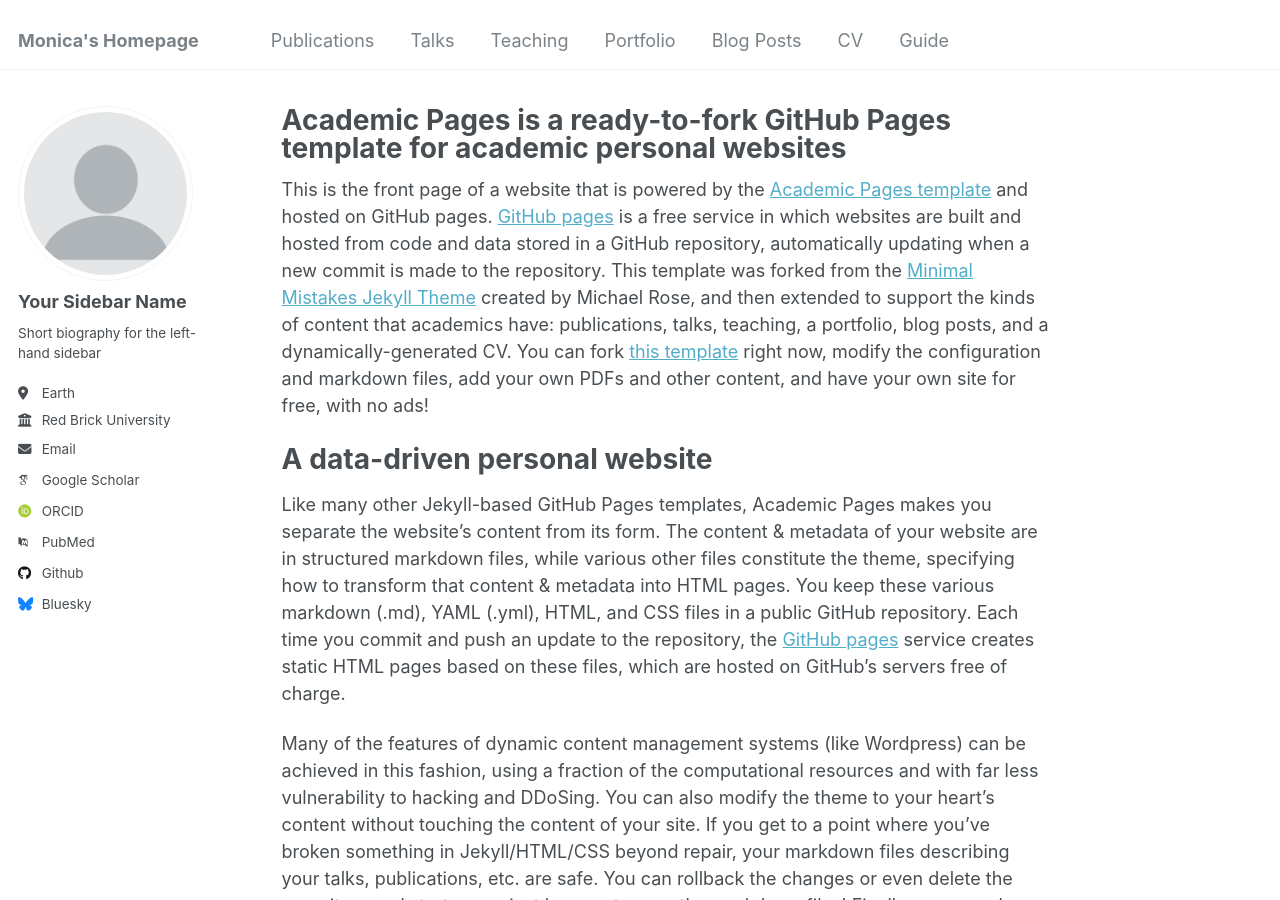
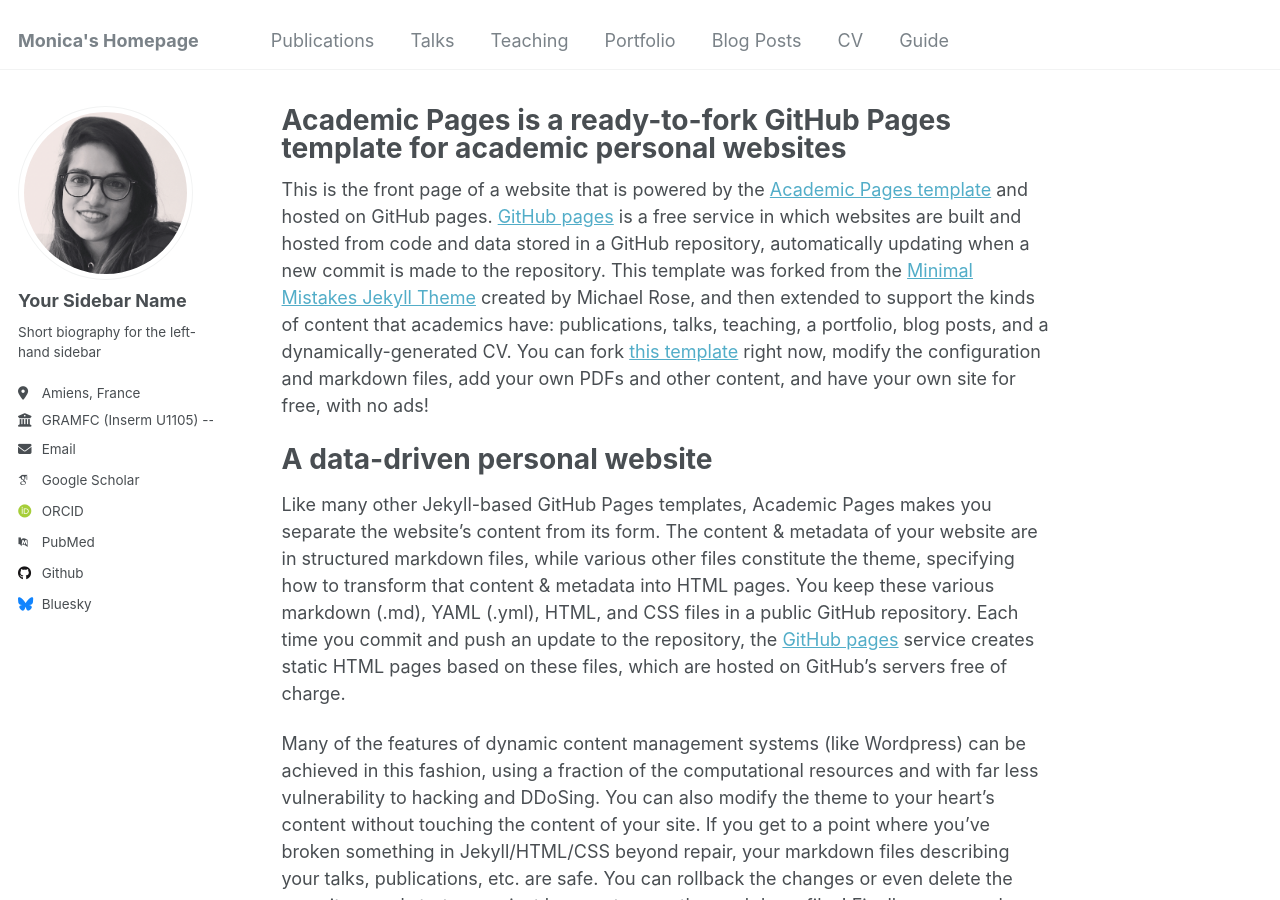
Before and after one commit to hahaharmonica/hahaharmonica.github.io, a Jekyll site: the page built from _pages/about.md, in a window 1280 px wide and 900 px high. Built offline with Jekyll 4.4.1, drawn with Linux system fonts in a browser that asks for light colours; some web fonts are replaced.

Commit message:
Update _config.yml

```diff
--- a/_config.yml
+++ b/_config.yml
@@ -21,12 +21,12 @@ repository               : "hahaharmonica.github.io"
 #               Additional customization can be done by editing /_includes/author-profile.html
 author:
   # Biographic information
-  avatar           : "profile.png"
+  avatar           : "profilephoto.png"
   name             : "Your Sidebar Name"
   pronouns         : # example: "she/her"
   bio              : "Short biography for the left-hand sidebar"
-  location         : "Earth"
-  employer         : "Red Brick University"
+  location         : "Amiens, France"
+  employer         : "GRAMFC (Inserm U1105) -- Centre Universitaire de Recherche en Santé"
   uri              : # URL
   email            : "none@example.org"
 
```
